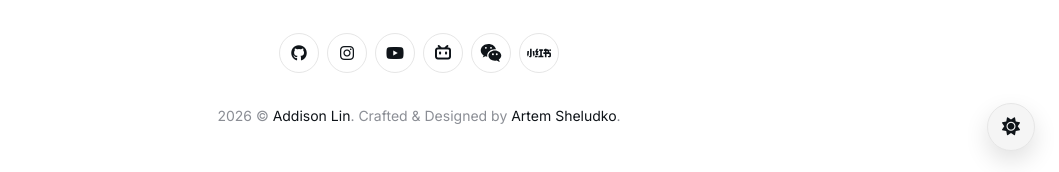
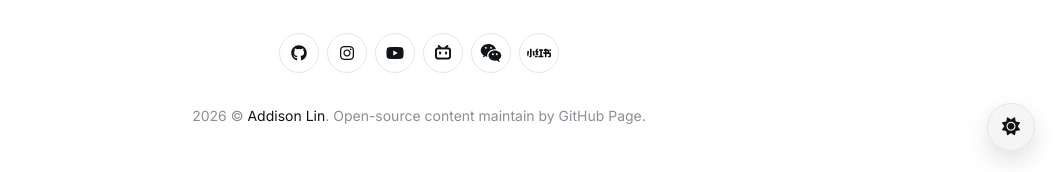
Before and after one commit to 17addisonlin/17addisonlin.github.io, a Jekyll site: the page built from index.html, in a window 1280 px wide and 900 px high, scrolled down 1989 px. Shown: the part 725-897 px from the top of the window, without its empty margins (221-1280 px from the left). Built offline with Jekyll 4.4.1, drawn with Linux system fonts in a browser that asks for light colours.

Commit message:
Update footer copyright text to reflect open-source content maintenance

```diff
--- a/_includes/footer.html
+++ b/_includes/footer.html
@@ -5,7 +5,7 @@
       <div class="col col-12">
         <div class="footer__info">
           {% include social-links.html %}
-          <div class="copyright">{{site.time | date: '%Y'}} &copy; <a href="/">{{site.data.settings.title}}</a>. Crafted & Designed by <a href="https://jekyllthemes.io/developers/artem-sheludko">Artem Sheludko</a>.</div>
+          <div class="copyright">{{site.time | date: '%Y'}} &copy; <a href="/">{{site.data.settings.title}}</a>. Open-source content maintain by GitHub Page</a>.</div>
         </div>
       </div>
     </div>
```
